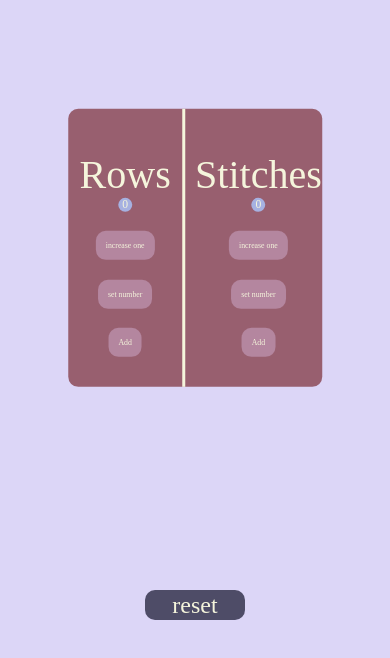
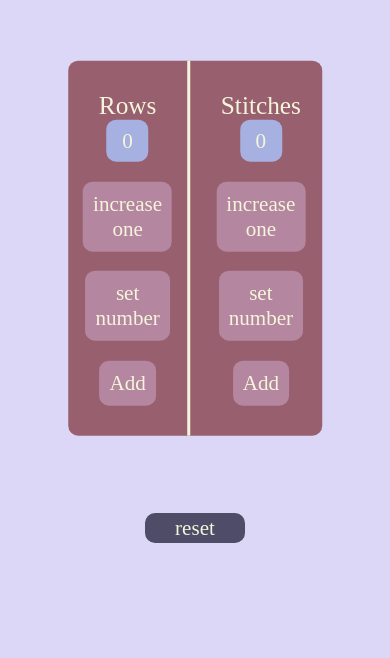
Before and after one commit to Nemo97-76/crochetCounter, a React (Vite) app: page / in a window 390 px wide. Shown: the part 174-832 px from the top of the page. Built offline with nearby package versions, Linux system fonts and the light colour scheme; a web font is replaced by a local one.

Commit message:
make it more responsive

```diff
--- a/src/App.css
+++ b/src/App.css
@@ -22,36 +22,37 @@ h2{
     text-transform: capitalize;
     color: #f5f5dc;
     text-align: center;
-margin-top: 5vh;
-font-size: 2.5rem;
+font-size: 3vh;
 font-family: "Solitreo", cursive;
 font-weight: 400;
 font-style: normal;
 }
 .rows{
-padding-bottom: 30px;
     border-right: #f5f5dc 3px solid;
 }
+.stitches,.rows{
+    padding: 30px 0;
+}
 .count{
-    width: 3.5vw;
-        height: 3.5vw;
+    width: 5vh;
+        height: 5vh;
         border-radius: 10px;
     background-color: #a6b1e1;
     margin: auto;
     color: #f5f5dc;
     text-align: center;
-    font-size: 3vw;
+    font-size: 2.5vh;
     font-family: "Solitreo", cursive;
     font-weight: 400;
     font-style: normal;
-    line-height: 3.5vw;
+    line-height: 5vh;
 }
 .button{
-    width: max-content;
+    width: fit-content;
   border: none;
     background-color: #b4869f;
     color: #f5f5dc;
-    font-size: 2vw;
+    font-size: 2.5vh;
     font-family: "Solitreo", cursive;
     font-weight: 400;
     font-style: normal;
@@ -66,15 +67,15 @@ transform: translateX(-50%);
     background-color: #4e4c67;
     width: 100px;
     height: 30px;
-    font-size: 1.5rem;
+    font-size: 2.5vh;
     font-family: "Solitreo", cursive;
     font-family: 400;
     font-style: normal;
     color: #f5f5dc;
     border-radius: 10px;
     cursor: pointer;
-    position: absolute;
-    bottom: 50px;
+    position: fixed;
+    bottom: 15vh;
     left: 50%;
     transform: translateX(-50%);
 text-align: center;
```
